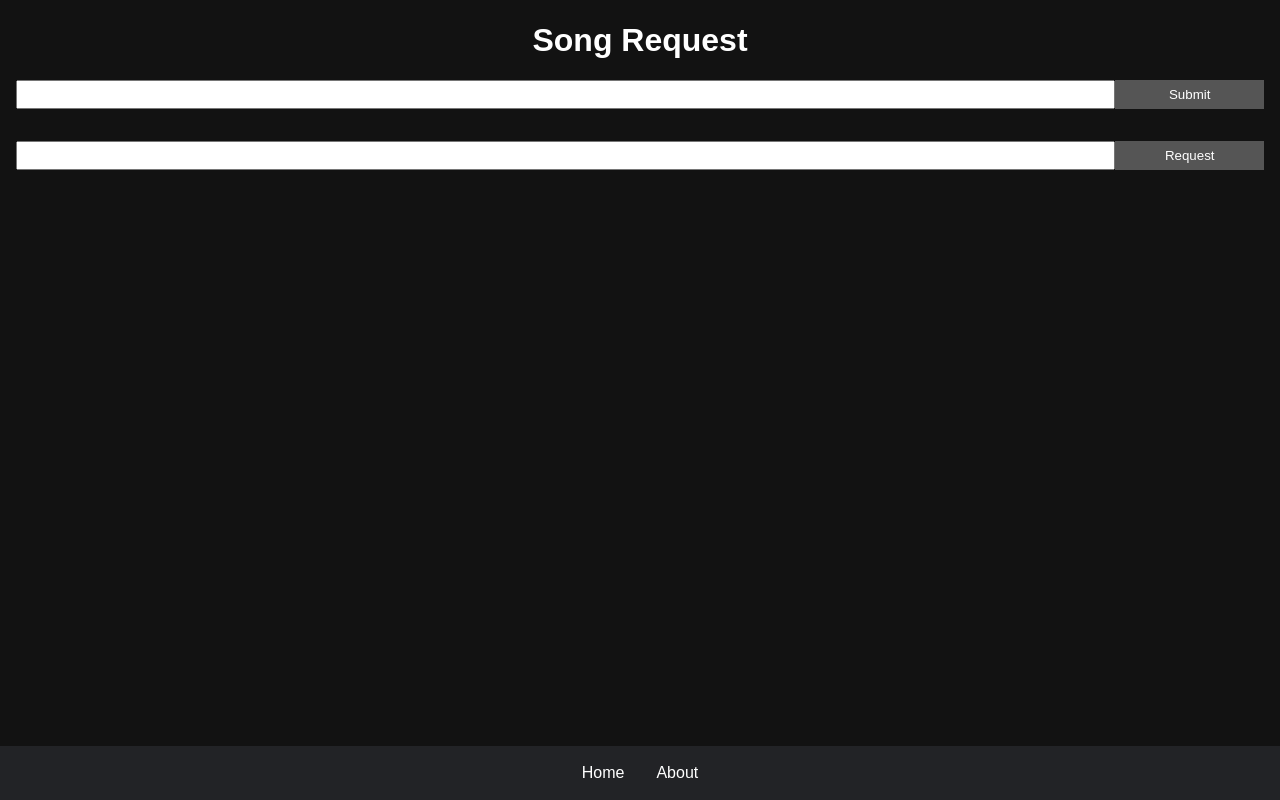
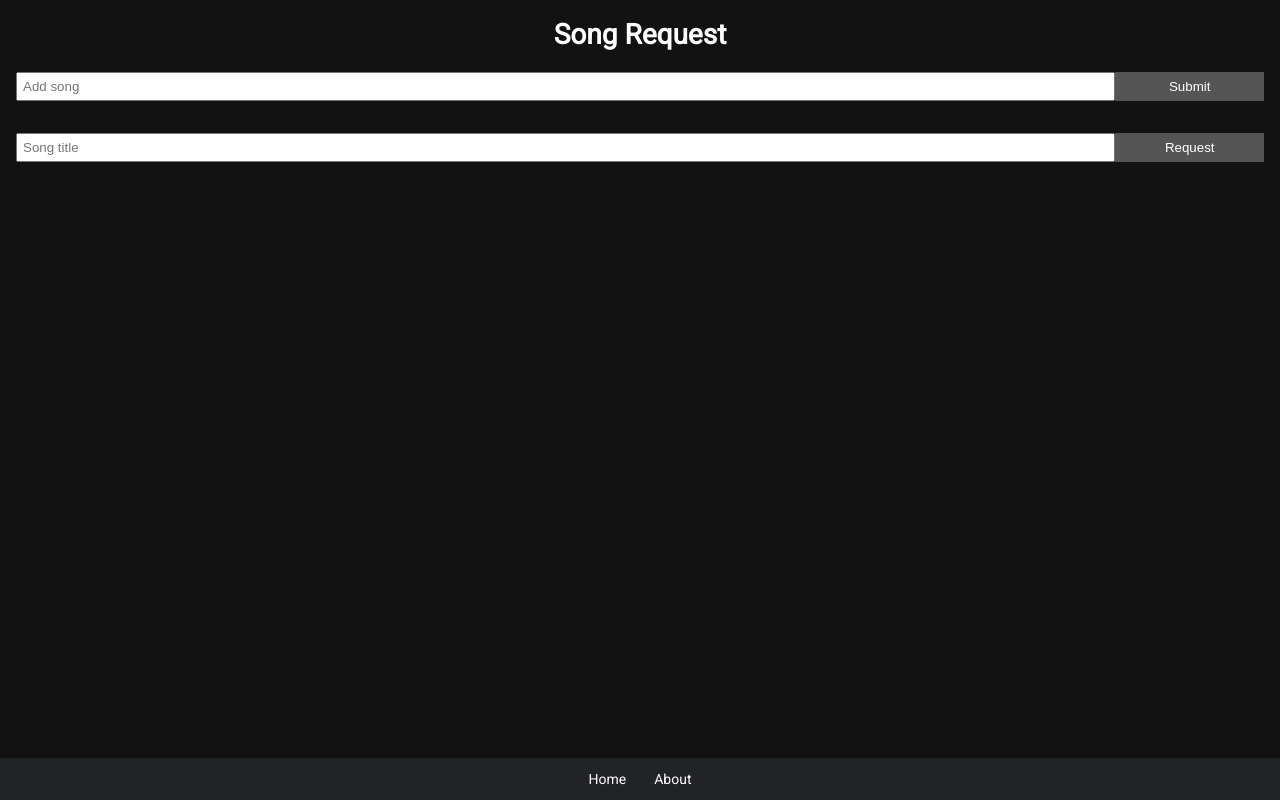
Before and after one commit to dasigr/song_request, a React (Create React App) app: page / in a window 1280 px wide. Built offline with nearby package versions, Linux system fonts and the light colour scheme; no server answers.

Commit message:
Add Font Awesome icons.

```diff
--- a/public/index.html
+++ b/public/index.html
@@ -7,6 +7,8 @@
     <meta name="theme-color" content="#1db954" />
     <link rel="manifest" href="%PUBLIC_URL%/manifest.json" />
     <title>Song Request</title>
+    <link href="https://fonts.googleapis.com/css?family=Roboto&display=swap" rel="stylesheet">
+    <link rel="stylesheet" href="https://use.fontawesome.com/releases/v5.5.0/css/all.css" integrity="sha384-B4dIYHKNBt8Bc12p+WXckhzcICo0wtJAoU8YZTY5qE0Id1GSseTk6S+L3BlXeVIU" crossorigin="anonymous">
   </head>
   <body>
     <noscript>You need to enable JavaScript to run this app.</noscript>
--- a/src/App.css
+++ b/src/App.css
@@ -7,8 +7,9 @@
 body {
   background: #121212;
   color: #fff;
-  font-family: Arial, Helvetica, sans-serif;
-  line-height: 1.4em;
+  font-family: 'Roboto', Arial, Helvetica, sans-serif;
+  font-size: 0.875rem;
+  line-height: 1.5em;
 }
 
 a {
@@ -27,6 +28,12 @@ h1 {
   padding: 0 1rem;
 }
 
+/* Form */
+
+input[type="text"] {
+  color: #333;
+}
+
 .btn {
   display: inline-block;
   border: none;
@@ -39,3 +46,10 @@ h1 {
 .btn:hover {
   background: #666;
 }
+
+/* Fonts */
+
+.fa,
+.fas {
+  padding: 0.25rem 0.5rem;
+}
--- a/src/App.js
+++ b/src/App.js
@@ -1,5 +1,6 @@
 import React, { Component } from 'react';
 import { BrowserRouter as Router, Route } from 'react-router-dom';
+import axios from 'axios';
 // import uuid from 'uuid';
 import Header from './components/layout/Header';
 import Footer from './components/layout/Footer';
@@ -8,11 +9,11 @@ import AddSong from './components/song/AddSong';
 import RequestSong from './components/song/RequestSong';
 import About from './components/pages/About';
 import './App.css';
-import axios from 'axios';
 
 class App extends Component {
   state = {
-    songs: []
+    songs: [],
+    csrf_token: ''
   }
 
   componentDidMount() {
@@ -30,21 +31,21 @@ class App extends Component {
       })});
   }
 
-  // Delete song.
-  delSong = (id) => {
-    axios.delete(`//dev-songhits.pantheonsite.io/songs/${id}`)
-      .then(res => this.setState({ songs: [...this.state.songs.filter(song => song.id !== id)] }));
-  }
-
   // Get CSRF token.
   getCsrfToken = () => {
     axios.get('http://api.songrequest.local/rest/session/token')
       .then(res => {
-        console.log(res.data);
+        this.setState({ csrf_token: res.data });
       })
       .catch(function (error) {
         console.log(error);
       });
+  }
+
+  // Delete song.
+  delSong = (id) => {
+    axios.delete(`http://api.songrequest.local/songs/${id}`)
+      .then(res => this.setState({ songs: [...this.state.songs.filter(song => song.id !== id)] }));
   }
 
   // Add song.
--- a/src/components/menu/MainMenu.css
+++ b/src/components/menu/MainMenu.css
@@ -3,7 +3,7 @@
 }
 
 ul.menu {
-  margin: 1em 0;
+  margin: 0.75em 0;
   text-align: center;
 }
 
--- a/src/components/song/AddSong.js
+++ b/src/components/song/AddSong.js
@@ -20,7 +20,7 @@ export class AddSong extends Component {
         <input
           type="text"
           name="title"
-          placehoder="Add song"
+          placeholder="Add song"
           value={this.state.title}
           onChange={this.onChange}
           style={{ flex: "10", padding: "5px" }}
--- a/src/components/song/RequestSong.js
+++ b/src/components/song/RequestSong.js
@@ -19,7 +19,7 @@ export class RequestSong extends Component {
         <input
           type="text"
           name="title"
-          placehoder="Song title"
+          placeholder="Song title"
           value={this.state.title}
           onChange={this.onChange}
           style={{ flex: "10", padding: "5px" }}
--- a/src/components/song/SongItem.css
+++ b/src/components/song/SongItem.css
@@ -1,21 +1,13 @@
 .song-item {
-  padding: 10px 0;
-  border-bottom: 1px #ccc solid;
+  padding: 0.5em 0;
+  border-bottom: 1px #222326 solid;
 }
 
-.delete-song {
-  background: #ff0000;
-  color: #fff;
-  border: none;
-  padding: 5px 8px;
-  border-radius: 50%;
+.action-add-to-library {
+  cursor: pointer;
+}
+
+.action-delete-song {
   cursor: pointer;
   float: right;
 }
-
-.fa {
-  padding: 1px 4px;
-  border: 1px #ccc solid;
-  border-radius: 4px;
-  cursor: pointer;
-}
--- a/src/components/song/SongItem.js
+++ b/src/components/song/SongItem.js
@@ -15,9 +15,9 @@ export class SongItem extends Component {
     return (
       <div className="song-item">
         <p>
-          <i className="fa fa-add" onClick={this.props.markAddedToLibrary.bind(this, nid[0].value)} style={this.getButtonStyle()}>+</i> {' '}
+          <i className="fas fa-plus action-add-to-library" onClick={this.props.markAddedToLibrary.bind(this, nid[0].value)} style={this.getButtonStyle()}></i> {' '}
           <span dangerouslySetInnerHTML={{ __html: title[0].value }}></span>
-          <button className="delete-song" onClick={this.props.delSong.bind(this, nid[0].value)}>X</button>
+          <i className="fa fa-ellipsis-v action-delete-song" onClick={this.props.delSong.bind(this, nid[0].value)}></i>
         </p>
       </div>
     )
```
